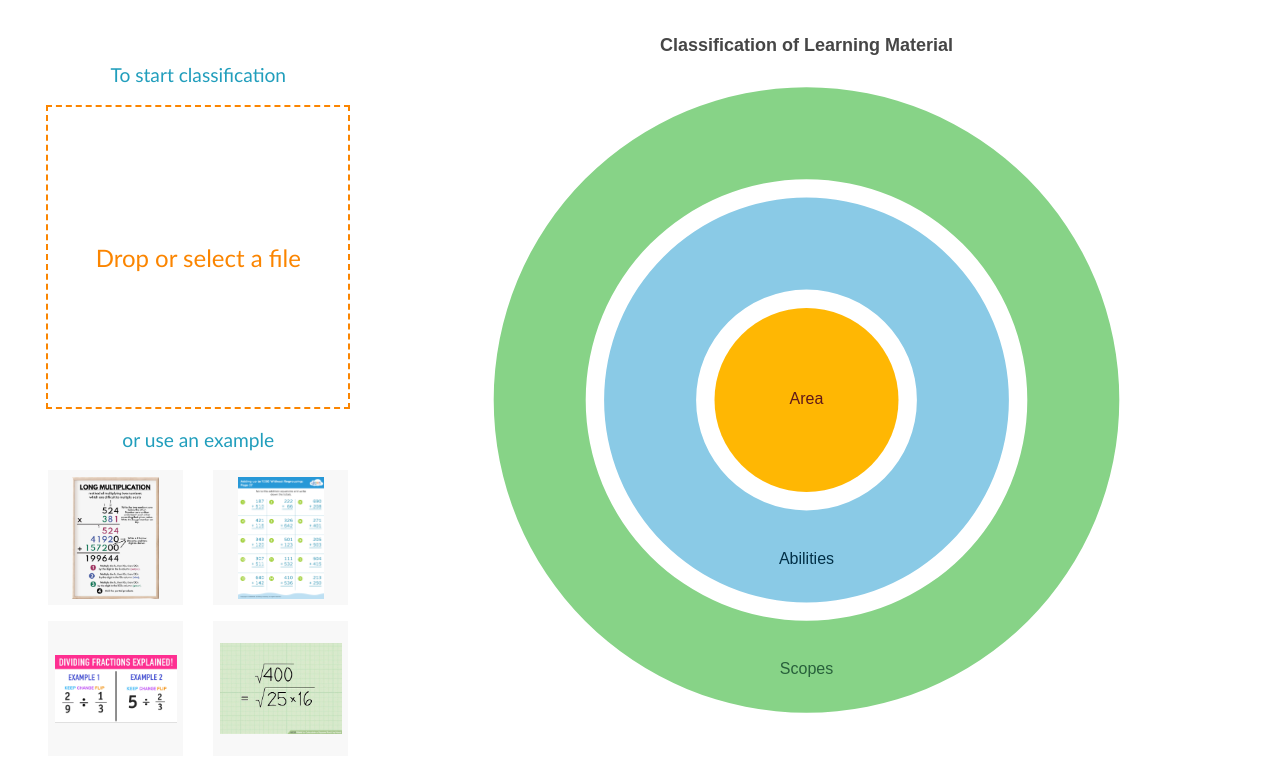
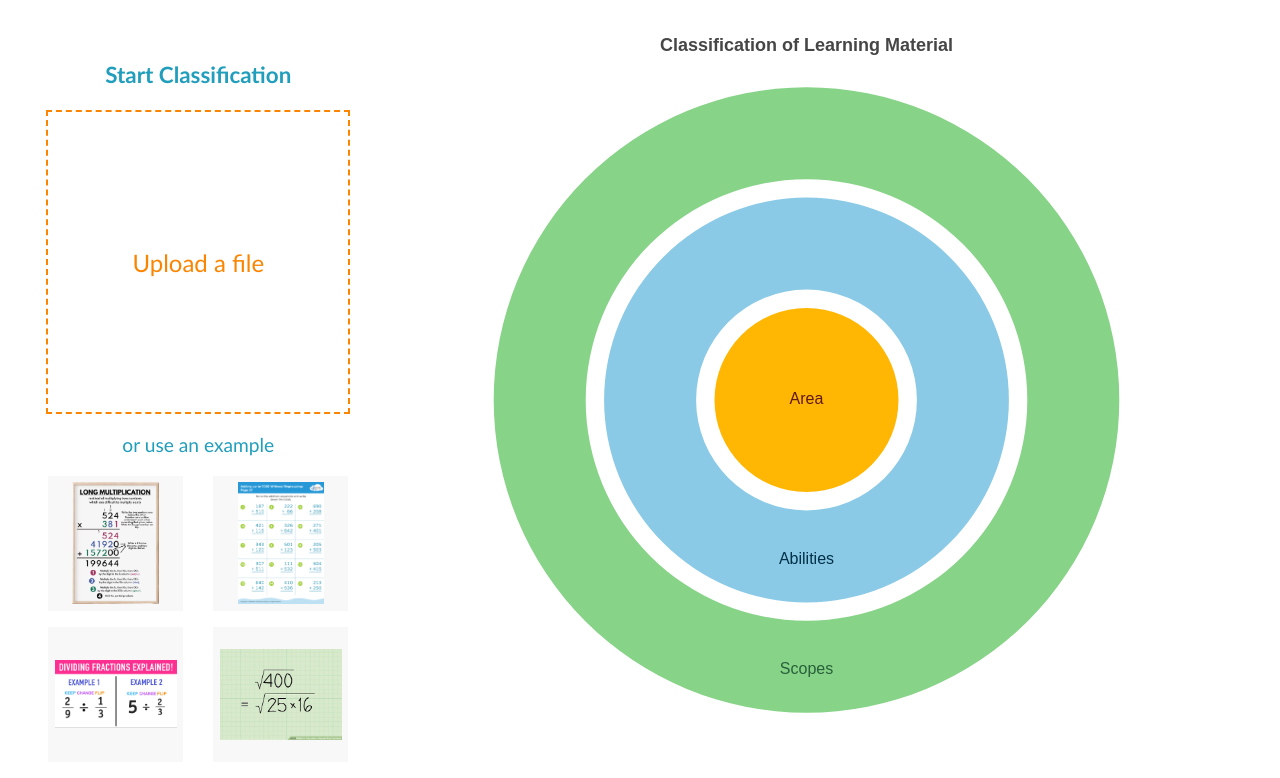
Before and after one commit to christian-bick/edugraph-tools, a website built with Vite: page web/index.html in a window 1280 px wide. Built offline with nearby package versions, Linux system fonts and the light colour scheme; files whose address does not match are found by name.

Commit message:
Fix input bar size

```diff
--- a/web/index.html
+++ b/web/index.html
@@ -14,10 +14,10 @@
       <div id="view-classification" class="center-horizontal" >
         <div id="view-classification-input">
           <div id="view-upload-start" class="input-container">
-            <p>To start classification</p>
+            <p class="title">Start Classification</p>
             <input type="file" id="upload-input" multiple accept="image/*">
             <label for="upload-input" id="upload-dropzone">
-              Drop or select a file
+              Upload a file
             </label>
             <p>or use an example</p>
             <div id="upload-example">
--- a/web/style.scss
+++ b/web/style.scss
@@ -68,9 +68,7 @@ main {
       flex: 0 1 auto;
       display: flex;
 
-      width: 100%;
-
-      max-width: 300px;
+      width: 300px;
 
       justify-content: center;
       align-items: center;
@@ -79,6 +77,11 @@ main {
       p {
           color: $color-2;
           font-size: 1.2rem;
+
+        &.title {
+          font-weight: bold;
+          font-size: 1.4rem;
+        }
       }
 
       #upload-dropzone {
```
